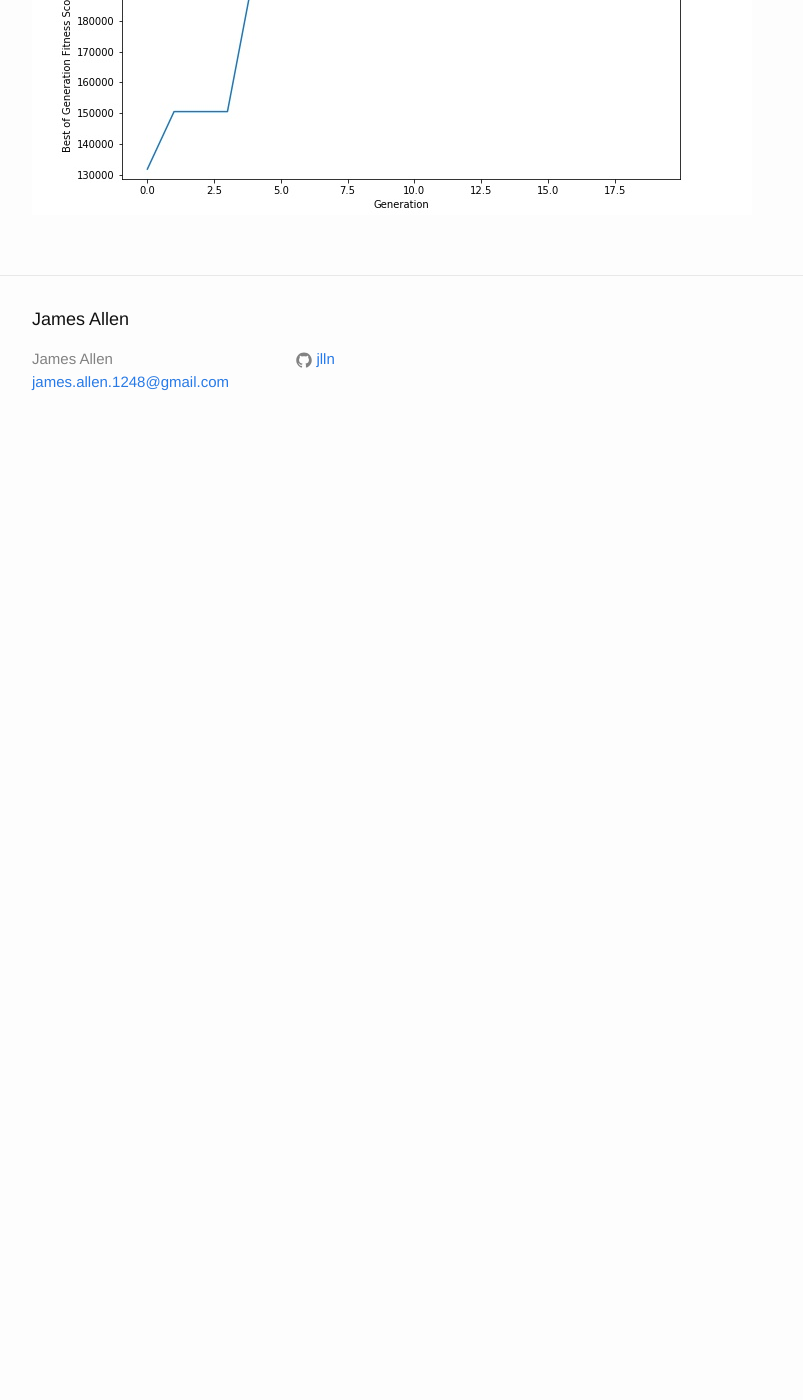
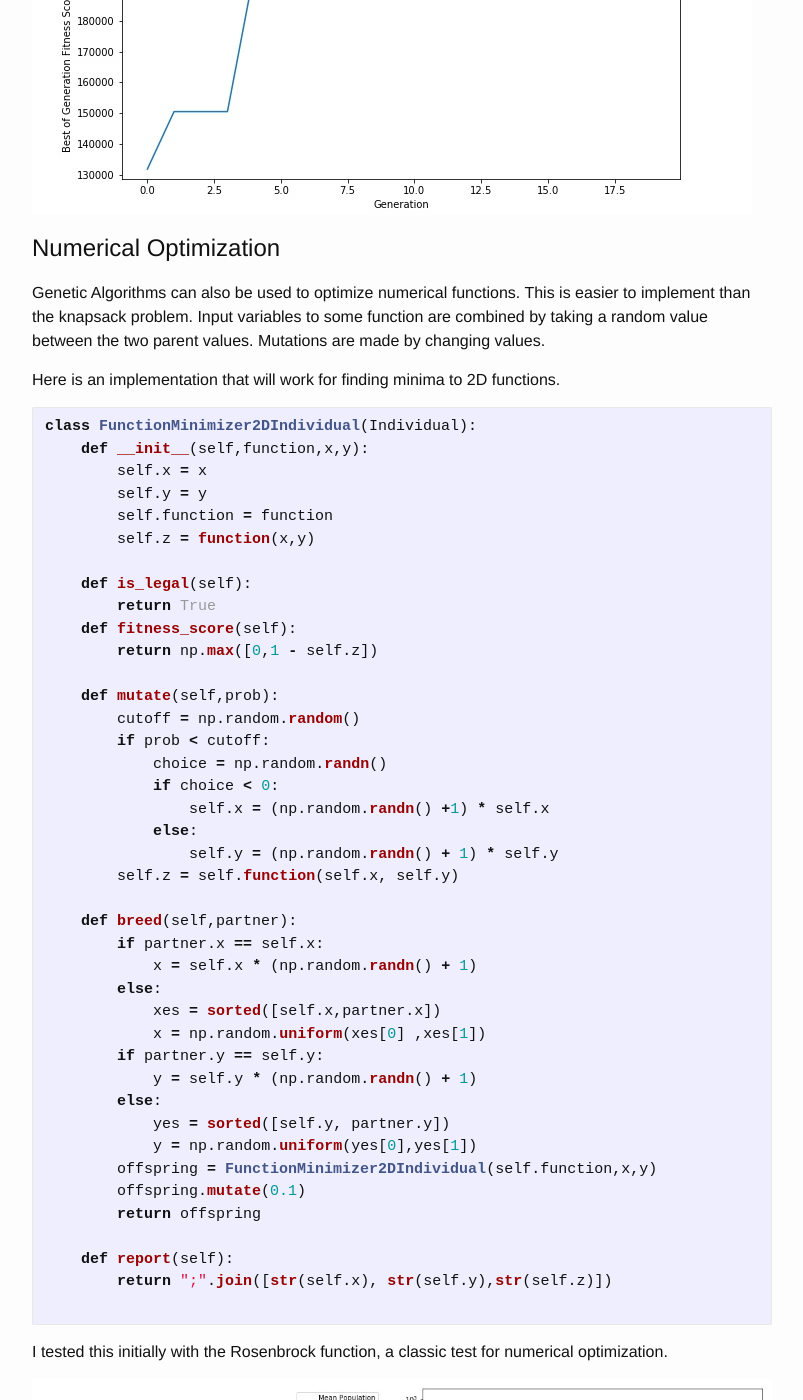
Before and after one commit to jlln/jlln.github.io, a Jekyll site: the page built from _posts/2018-13-01-geneticalgorithms.markdown, in a window 1280 px wide and 1400 px high, scrolled down 5194 px. Shown: the whole window, without its empty margins (238-1041 px from the left). Built offline with Jekyll 4.4.1, drawn with Linux system fonts in a browser that asks for light colours; formulas are drawn with MathJax 3; before the commit the page ends 5647 px from its top, so only the background shows below that.

Commit message:
Numerical

````diff
--- a/_posts/2018-13-01-geneticalgorithms.markdown
+++ b/_posts/2018-13-01-geneticalgorithms.markdown
@@ -181,3 +181,57 @@ This problem can be solved with dynamic programming to find a guaranteed global
 ![](https://github.com/jlln/jlln.github.io/raw/master/images/GA/DP%20Knapsack%20Solution.png)
 ![](https://github.com/jlln/jlln.github.io/raw/master/images/GA/GA%20Knapsack%20Solution.png)
 ![](https://github.com/jlln/jlln.github.io/raw/master/images/GA/knapsack.jpg)
+
+
+# Numerical Optimization
+
+Genetic Algorithms can also be used to optimize numerical functions. This is easier to implement than the knapsack problem. Input variables to some function are combined by taking a random value between the two parent values. Mutations are made by changing values.
+
+Here is an implementation that will work for finding minima to 2D functions.
+```python
+class FunctionMinimizer2DIndividual(Individual):
+    def __init__(self,function,x,y):
+        self.x = x
+        self.y = y
+        self.function = function
+        self.z = function(x,y)
+
+    def is_legal(self):
+        return True
+    def fitness_score(self):
+        return np.max([0,1 - self.z])
+
+    def mutate(self,prob):
+        cutoff = np.random.random()
+        if prob < cutoff:
+            choice = np.random.randn()
+            if choice < 0:
+                self.x = (np.random.randn() +1) * self.x
+            else:
+                self.y = (np.random.randn() + 1) * self.y
+        self.z = self.function(self.x, self.y)
+
+    def breed(self,partner):
+        if partner.x == self.x:
+            x = self.x * (np.random.randn() + 1)
+        else:
+            xes = sorted([self.x,partner.x])
+            x = np.random.uniform(xes[0] ,xes[1])
+        if partner.y == self.y:
+            y = self.y * (np.random.randn() + 1)
+        else:
+            yes = sorted([self.y, partner.y])
+            y = np.random.uniform(yes[0],yes[1])
+        offspring = FunctionMinimizer2DIndividual(self.function,x,y)
+        offspring.mutate(0.1)
+        return offspring
+
+    def report(self):
+        return ";".join([str(self.x), str(self.y),str(self.z)])
+
+```
+
+
+I tested this initially with the Rosenbrock function, a classic test for numerical optimization.
+
+![](https://github.com/jlln/jlln.github.io/raw/master/images/GA/rosenbrock.jpg)
````
